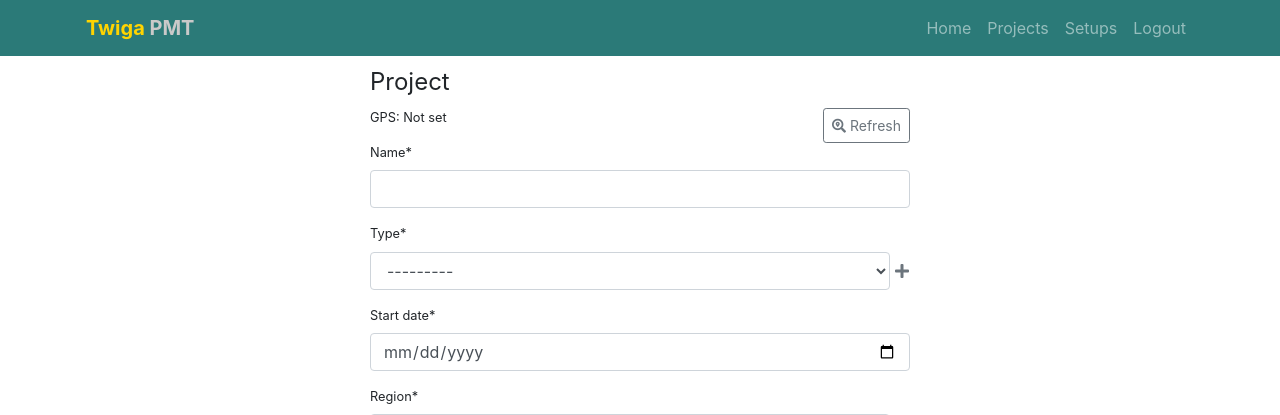
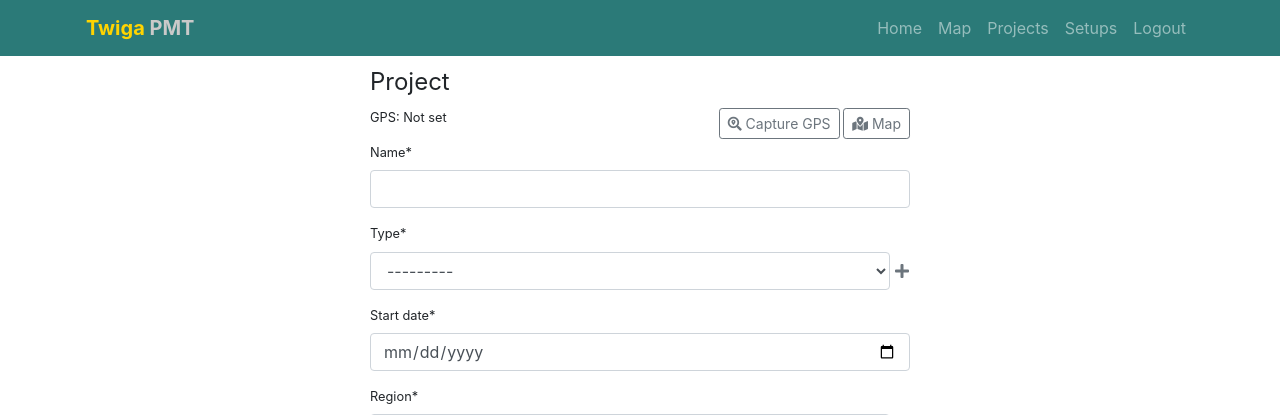
Before and after one commit to ezrankayamba/twiga_pmt, a Django app: page /projects/create/ in a window 1280 px wide. Shown: the top 415 px of the page. Run offline with Django 3.2, Linux system fonts and the light colour scheme; the visitor is signed in with stand-in values (Sample User, id 1); data that the repository does not hold is empty; parts of the project's set-up code (start-up, migrations or seed data) failed here and were passed over; some libraries are stand-ins or nearby versions.

Commit message:
Select location by Map

```diff
--- a/core/templates/core/navbar.html
+++ b/core/templates/core/navbar.html
@@ -18,6 +18,11 @@
                 <li class="nav-item">
                     <a class="nav-link" href="/">
                         Home
+                    </a>
+                </li>
+                <li class="nav-item">
+                    <a class="nav-link" href="{% url 'dashboard-map' %}">
+                        Map
                     </a>
                 </li>
                 {% if user.is_authenticated %}
--- a/dashboard/urls.py
+++ b/dashboard/urls.py
@@ -3,6 +3,7 @@ from . import views
 
 urlpatterns = [
     path('', views.home, name='dashboard-home'),
+    path('map/', views.map, name='dashboard-map'),
     path('data/project-type', views.get_data_project_type, name='data-project-type'),
     path('data/project-status', views.get_data_project_status, name='data-project-status'),
     path('data/project-supplier', views.get_data_project_supplier, name='data-project-supplier'),
--- a/dashboard/views.py
+++ b/dashboard/views.py
@@ -16,6 +16,11 @@ class LazyEncoder(DjangoJSONEncoder):
 @login_required
 def home(request):
     return render(request, 'dashboard/home.html', {})
+
+
+@login_required
+def map(request):
+    return render(request, 'dashboard/map.html', {})
 
 
 @login_required
--- /dev/null
+++ b/projects/templates/projects/map-model.html
@@ -0,0 +1,54 @@
+<!-- Modal -->
+<div class="modal fade" id="mapModel" tabindex="-1" role="dialog" aria-labelledby="exampleModalLabel" aria-hidden="true">
+  <div class="modal-dialog" role="document">
+    <div class="modal-content">
+      <div class="modal-header">
+        <h5 class="modal-title" id="exampleModalLabel">Select location from Map</h5>
+        <button type="button" class="close" data-dismiss="modal" aria-label="Close">
+          <span aria-hidden="true">&times;</span>
+        </button>
+      </div>
+      <div class="modal-body">
+        <div id="map" style="width: 100%; height: 24rem;"></div>
+      </div>
+      <div class="modal-footer">
+        <button type="button" class="btn btn-secondary" data-dismiss="modal">Close</button>
+        <button type="button" class="btn btn-primary" data-dismiss="modal">Done</button>
+      </div>
+    </div>
+  </div>
+</div>
+
+<script type="text/javascript">
+  var map; //Will contain map object.
+  var marker = false;
+
+  function initMap() {
+      map = new google.maps.Map(document.getElementById('map'), {
+        center: {lat: -6.7924, lng: 39.2083},
+        zoom: 8
+      });
+      google.maps.event.addListener(map, 'click', function(event) {
+        var clickedLocation = event.latLng;
+        if(marker === false){
+            marker = new google.maps.Marker({
+                position: clickedLocation,
+                map: map,
+                draggable: true //make it draggable
+            });
+            google.maps.event.addListener(marker, 'dragend', function(event){
+                markerLocation();
+            });
+        } else{
+            marker.setPosition(clickedLocation);
+        }
+        markerLocation();
+    });
+  }
+  function markerLocation(){
+      var loc = marker.getPosition();
+      document.querySelector("input[name=longitude]").value = loc.lng();
+      document.querySelector("input[name=latitude]").value = loc.lat();
+      document.querySelector( "#coordinates").textContent = `(${loc.lng().toFixed(4)}, ${loc.lat().toFixed(4)})`;
+  }
+</script>
--- a/projects/templates/projects/project_form.html
+++ b/projects/templates/projects/project_form.html
@@ -12,13 +12,18 @@
                             >{{form.instance.get_coordinates}}</span
                         >
                     </p>
+                    <div class="button-group">
                         <button
                             type="button"
                             class="btn btn-sm btn-outline-secondary"
                             id="captureGPS"
                         >
-                        <a class="fa fa-search-location"></a> Refresh
+                            <a class="fa fa-search-location"></a> Capture GPS
                         </button>
+                        <button type="button" class="btn btn-sm btn-outline-secondary" data-toggle="modal" data-target="#mapModel">
+                          <i class="fa fa-map-marked-alt"></i> Map
+                        </button>
+                    </div>
                 </div>
                 {{ form|crispy }}
             </fieldset>
@@ -30,6 +35,7 @@
         </form>
     </div>
 </div>
+{%include 'projects/map-model.html'%}
 <script type="text/javascript">
     let setLocation = loc => {
         document.querySelector("input[name=longitude]").value =
@@ -50,3 +56,6 @@
     });
 </script>
 {% include 'projects/form_scripts.html' %} {% endblock content%}
+{% block my_script%}
+<script src="https://maps.googleapis.com/maps/api/js?key=AIzaSyDQ7WXCqy5-cyHTyho_XLgBDHJZe4n-nAw&callback=initMap" async defer></script>
+{%endblock%}
```
Also changed, not shown: dashboard/templates/dashboard/map.html (added, +20 -0 lines). Lines whose indentation alone changed are shown as unchanged.
